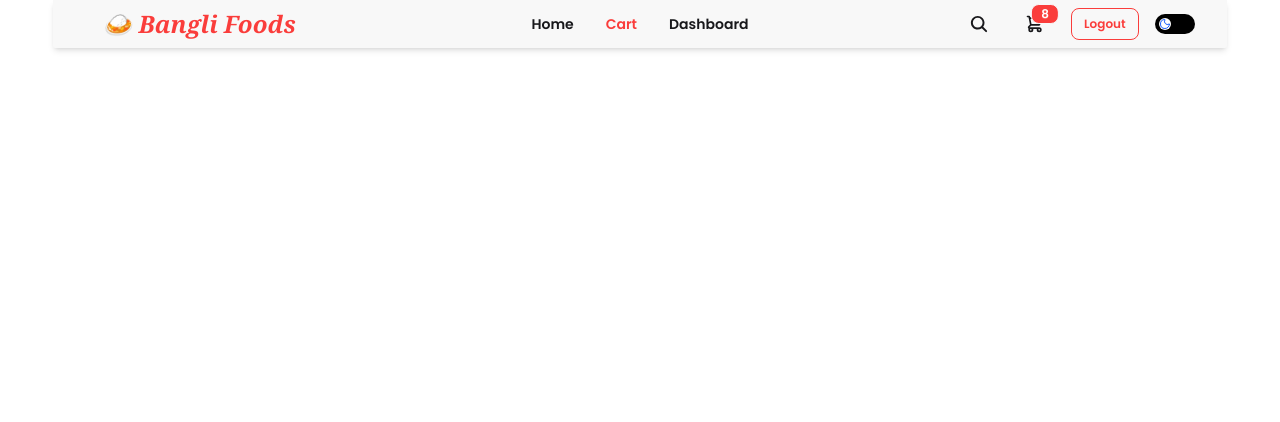
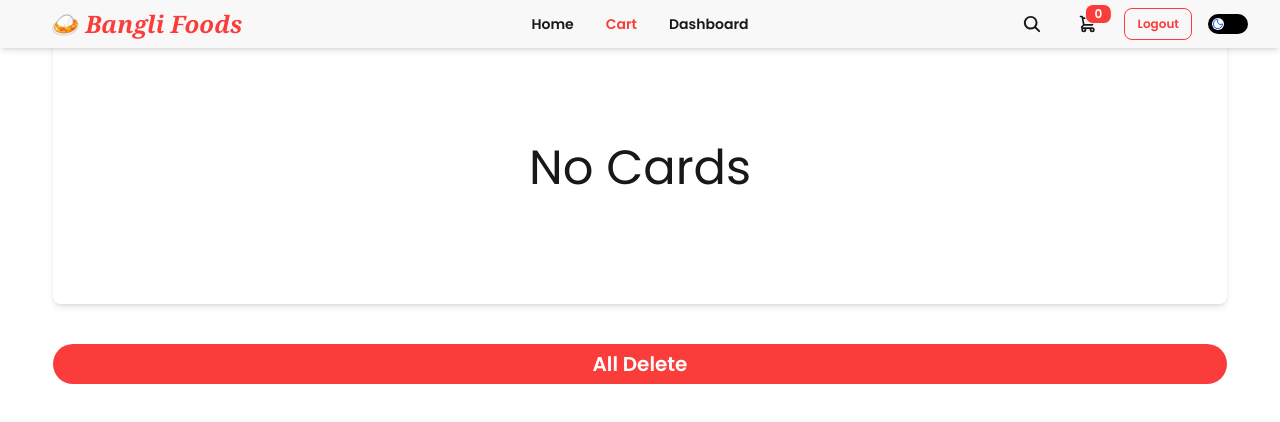
Before and after one commit to topu9872-cpu/Bangladeshi-Restaurant-by-the-Next.js, a Next.js app: page /cart in a window 1280 px wide. Shown: the top 422 px of the page. Built offline with nearby package versions, Linux system fonts and the light colour scheme.

Commit message:
added toastfy

```diff
--- a/package.json
+++ b/package.json
@@ -19,7 +19,8 @@
     "react": "19.2.4",
     "react-dom": "19.2.4",
     "react-fast-marquee": "^1.6.5",
-    "react-icons": "^5.6.0"
+    "react-icons": "^5.6.0",
+    "react-toastify": "^11.1.0"
   },
   "devDependencies": {
     "@tailwindcss/postcss": "^4",
--- a/src/Components/ContextProvider/ContextButton.jsx
+++ b/src/Components/ContextProvider/ContextButton.jsx
@@ -2,13 +2,17 @@
 
 import { useContext } from "react";
 import { Context } from "./ContextProvider";
+import { toast } from "react-toastify";
 
 const ContextButton = ({data}) => {
     const {cart,
     setCart,}=useContext(Context)
   const handelAddToCart = () => {
    setCart([...cart,data])
+   toast.success(`${data.name} is add to cart`)
+   console.log(data)
   };
+
   return (
     <div>
       <button
--- a/src/Components/navbar/NavBar.jsx
+++ b/src/Components/navbar/NavBar.jsx
@@ -2,9 +2,10 @@
 
 import Link from "next/link";
 import { usePathname } from "next/navigation";
-import React, { useEffect, useState } from "react";
+import React, { useContext, useEffect, useState } from "react";
 import { IoSearch, IoClose } from "react-icons/io5";
 import ThemeToggle from "../themeProveder/ThemeToggle";
+import { Context } from "../ContextProvider/ContextProvider";
 
 const NavBar = () => {
   const [isSearchActive, setIsSearchActive] = useState(false);
@@ -13,12 +14,13 @@ const NavBar = () => {
   useEffect(() => {
     setIsVisible(true);
   }, []);
-
+const{cart}=useContext(Context)
   return (
     <nav
-      className={`bg-base-200 shadow-md px-4 md:px-8  mx-auto z-100 flex rounded-b-xs justify-center
-      transition-all duration-1000 ease-out transform
-      ${isVisible ? "translate-y-0" : "-translate-y-full"}`}
+ className={`bg-base-200 shadow-md px-4 md:px-8
+fixed top-0 left-0 w-full z-50 flex justify-center
+transition-all duration-700 ease-out transform
+${isVisible ? "translate-y-0 opacity-100" : "-translate-y-full opacity-0"}`}
     >
       <div className="navbar-start">
         <Link
@@ -101,7 +103,7 @@ const NavBar = () => {
                 />
               </svg>
               <span className="badge badge-sm indicator-item bg-[#fa3d3b] text-white">
-                8
+                {cart.length}
               </span>
             </div>
           </div>
--- a/src/app/cart/page.jsx
+++ b/src/app/cart/page.jsx
@@ -1,21 +1,34 @@
 "use client";
 import { Context } from "@/Components/ContextProvider/ContextProvider";
-import { handleBuildComplete } from "next/dist/build/adapter/build-complete";
+
 import Image from "next/image";
 import React, { useContext } from "react";
 import { RiDeleteBin6Line } from "react-icons/ri";
+import { toast } from "react-toastify";
 
 const Cart = () => {
   const { cart, setCart } = useContext(Context);
-  const handleDalete=({id})=>{
-const deleteCard=cart.find(item=> item.id !== id)
-setCart(deleteCard)
-  }
+  const AllDelete = () => {
+    setCart([]);
+    toast.error("All items are deleted");
+  };
+  const handleDalete = (i) => {
+    const deleteCard = cart.filter((item) => item.id !== i.id);
+
+    setCart(deleteCard);
+
+    toast.error(`${i.name} item is deleted`);
+  };
   return (
     <div className="mt-6 space-y-5">
+      {cart.length === 0 && (
+        <div className="card  mx-auto h-70 shadow-md flex items-center text-5xl text-center">
+          <h1 className="flex items-center mt-30"> No Cards</h1>
+        </div>
+      )}
       {cart.map((i, ind) => (
         <div key={ind}>
-          <div className="flex border border-gray-300 shadow-md  h-26 rounded-xl">
+          <div className="flex border border-gray-300 shadow-md object-cover  h-26 rounded-xl">
             <Image
               src={i.image}
               width={150}
@@ -40,26 +53,24 @@ setCart(deleteCard)
               ))}
             </div>
             <div className="flex justify-end ml-100">
-
-              <button onClick={()=>handleDalete(i.id)} className=" items-center text-red-500 text-xl cursor-pointer">
+              <button
+                onClick={() => handleDalete(i)}
+                className=" items-center text-red-500 text-xl cursor-pointer"
+              >
                 <RiDeleteBin6Line />
               </button>
             </div>
           </div>
         </div>
       ))}
+      <button
+        onClick={() => AllDelete()}
+        className="flex justify-center mx-auto bg-[#fa3d3b] hover:bg-white hover:text-[#fa3d3b] text-white w-full h-10 rounded-full items-center text-xl font-bold mt-10"
+      >
+        All Delete
+      </button>
     </div>
   );
 };
 
 export default Cart;
-
-// "id": 119,
-//     "name": "Waffle Works",
-//     "category": "Breakfast",
-//     "price": "$12.50",
-//     "time": "20 mins",
-//     "rating": 4.6,
-//     "desc": "Buttermilk waffles topped with crispy fried chicken and spicy maple syrup.",
-//     "image": "https://images.unsplash.com/photo-1504754524776-8f4f37790ca0?auto=format&fit=crop&w=800",
-//     "platesLeft": 18
--- a/src/app/layout.js
+++ b/src/app/layout.js
@@ -1,8 +1,8 @@
-import { Geist, Geist_Mono, Poppins, Playfair_Display } from "next/font/google";
+import { Geist, Geist_Mono, Poppins } from "next/font/google";
 import "./globals.css";
 import NavBar from "@/Components/navbar/NavBar";
 import Providers from "../Components/themeProveder/Providers";
-
+  import { ToastContainer} from 'react-toastify';
 const poppins = Poppins({
   subsets: ["latin"],
   weight: ["400", "500", "600"],
@@ -35,7 +35,7 @@ export default function RootLayout({ children }) {
           <main className="max-w-11/12 mx-auto">
 
           <NavBar />
-
+<ToastContainer/>
           {children}
 
           </main>
```
Also changed, not shown: 1 other file (tests, documents, lock files or other folders).
